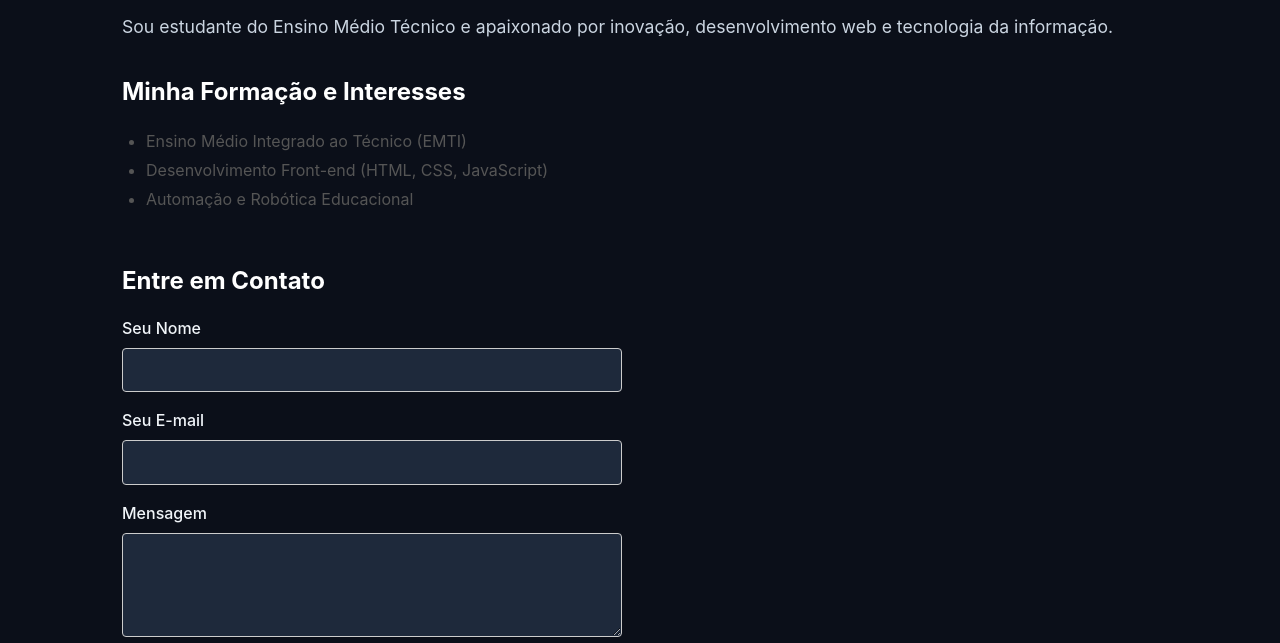
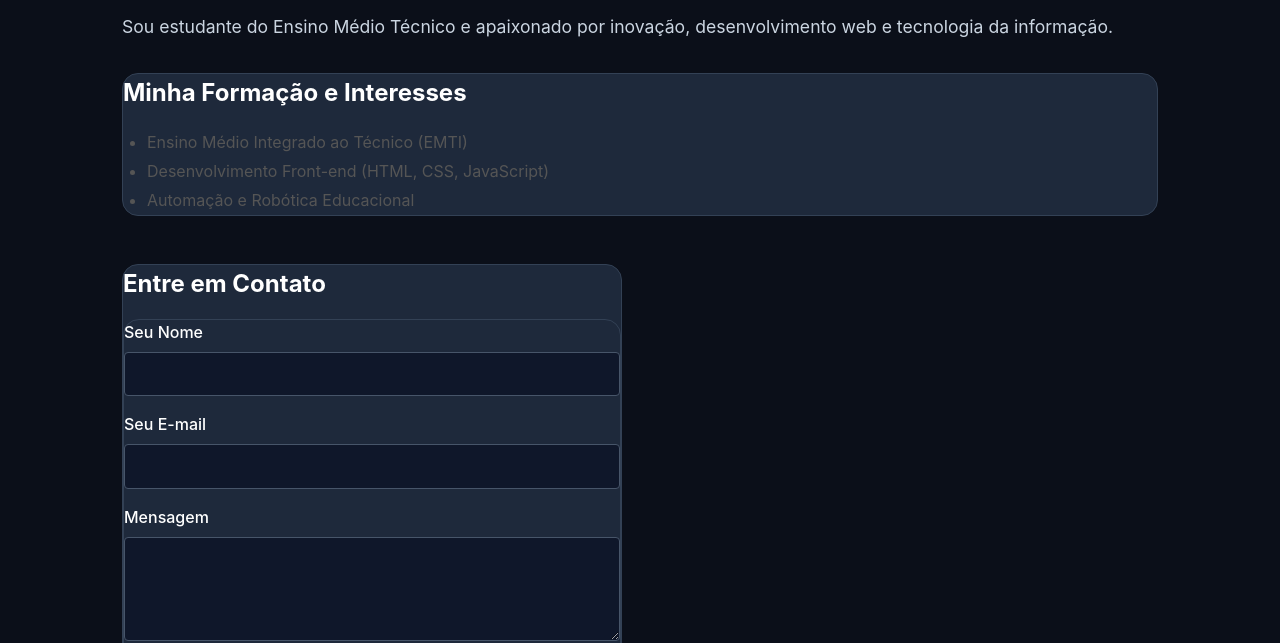
Before and after one commit to lalacristina033-dotcom/meuportfolio, a plain HTML site: page quemsoueu.html in a window 1280 px wide. Shown: the part 178-821 px from the top of the page. Drawn offline with nearby package versions, Linux system fonts and the light colour scheme.

Commit message:
Refactor CSS for improved styling and readability
Updated styles for body, buttons, and form elements to improve visibility and consistency.

```diff
--- a/css/style.css
+++ b/css/style.css
@@ -7,8 +7,8 @@
 
 body {
     font-family: 'Inter', system-ui, -apple-system, sans-serif;
-    background-color: #0b0f19; /* Fundo escuro profundo premium */
-    color: #f1f5f9; /* Texto principal em branco claro bem visível */
+    background-color: #0b0f19; /* Fundo escuro profundo */
+    color: #f1f5f9; /* Texto claro principal */
     line-height: 1.6;
     display: flex;
     flex-direction: column;
@@ -59,7 +59,7 @@ nav {
     color: #38bdf8;
 }
 
-/* Container Principal */
+/* Container Principal e Caixas de Conteúdo */
 main {
     max-width: 900px;
     width: 100%;
@@ -68,20 +68,57 @@ main {
     flex: 1;
 }
 
-/* Estilização de Títulos e Textos para garantir alto contraste */
-h1, h2, h3 {
+/* Força todos os títulos, textos de formulário e rótulos a ficarem visíveis e legíveis */
+h1, h2, h3, h4, label {
     color: #ffffff !important;
 }
 
-p {
+p, span, small {
     color: #cbd5e1 !important;
+}
+
+/* Estilização universal para blocos, cartões e formulários brancos antigos */
+section, main > div, form, [style*="background"] {
+    background-color: #1e293b !important;
+    border: 1px solid #334155 !important;
+    border-radius: 16px !important;
+    color: #f1f5f9 !important;
+}
+
+/* Campos de Entrada (Inputs e Textareas) */
+input[type="text"],
+input[type="password"],
+input[type="email"],
+input[type="url"],
+textarea {
+    width: 100%;
+    padding: 0.85rem;
+    border: 1px solid #475569 !important;
+    border-radius: 8px;
+    font-family: inherit;
+    font-size: 1rem;
+    outline: none;
+    background-color: #0f172a !important; /* Fundo escuro para destacar o texto digitado */
+    color: #ffffff !important; /* Texto digitado bem branco */
+    transition: border-color 0.2s, box-shadow 0.2s;
+}
+
+input::placeholder,
+textarea::placeholder {
+    color: #94a3b8 !important;
+}
+
+input:focus,
+textarea:focus {
+    border-color: #38bdf8 !important;
+    box-shadow: 0 0 0 3px rgba(56, 189, 248, 0.2);
 }
 
 /* Botões Padrão */
 .btn {
     display: inline-block;
     background: linear-gradient(135deg, #38bdf8, #0284c7);
-    color: #ffffff;
+    color: #ffffff !important;
     padding: 0.85rem 1.75rem;
     border-radius: 10px;
     text-decoration: none;
@@ -96,39 +133,6 @@ p {
 .btn:hover {
     transform: translateY(-2px);
     box-shadow: 0 6px 20px rgba(56, 189, 248, 0.4);
-}
-
-/* Campos de Formulário */
-input[type="text"],
-input[type="password"],
-input[type="email"],
-input[type="url"],
-textarea {
-    width: 100%;
-    padding: 0.85rem;
-    border: 1px solid #334155;
-    border-radius: 8px;
-    font-family: inherit;
-    font-size: 1rem;
-    outline: none;
-    background-color: #1e293b;
-    color: #ffffff;
-    transition: border-color 0.2s, box-shadow 0.2s;
-}
-
-input:focus,
-textarea:focus {
-    border-color: #38bdf8;
-    box-shadow: 0 0 0 3px rgba(56, 189, 248, 0.2);
-}
-
-/* Cards de Destaque */
-section.card, main section[style*="background"] {
-    background-color: #1e293b !important;
-    border: 1px solid #334155 !important;
-    border-radius: 16px !important;
-    padding: 2.5rem !important;
-    box-shadow: 0 10px 25px -5px rgba(0, 0, 0, 0.3);
 }
 
 /* Rodapé */
```
